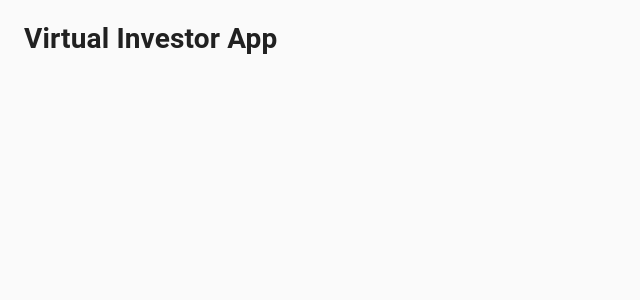
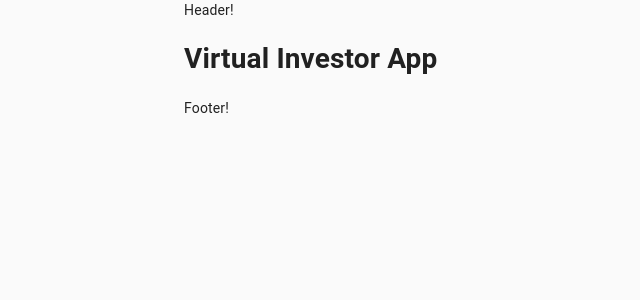
Before and after one commit to ivankhm/investor-test-app, a React (Create React App) app: page / in a window 1280 px wide. Shown: the top 300 px of the page, without its empty margins (0-640 px from the left). Built offline with nearby package versions, Linux system fonts and the light colour scheme.

Commit message:
Layout integration

```diff
--- a/src/App.tsx
+++ /dev/null
@@ -1,20 +0,0 @@
-import React, { FC } from 'react';
-import { Container, CssBaseline } from '@material-ui/core/'
-
-import { createMuiTheme, ThemeProvider  } from "@material-ui/core/styles";
-import { ruRU } from '@material-ui/core/locale';
-
-const theme = createMuiTheme({}, ruRU);
-
-const App: FC = () => {
-  return (<ThemeProvider theme={theme} >
-    <CssBaseline />
-    <Container fixed>
-      <h1>Virtual Investor App</h1>
-    </Container>
-  </ThemeProvider >
-
-  );
-}
-
-export default App;
--- /dev/null
+++ b/src/components/App.tsx
@@ -0,0 +1,13 @@
+import React, { FC, } from 'react';
+import LayoutDefault from './Layout/Deafult'
+
+const App: FC = () => {
+  return <div>
+    <LayoutDefault>
+      <h1>Virtual Investor App</h1>
+    </LayoutDefault>
+  </div>
+    ;
+}
+
+export default App;
--- /dev/null
+++ b/src/components/Layout/Deafult/Footer.tsx
@@ -0,0 +1,12 @@
+import * as React from 'react';
+
+export interface IFooterProps {
+}
+
+export default function Footer (props: IFooterProps) {
+  return (
+    <div>
+      Footer!
+    </div>
+  );
+}
--- /dev/null
+++ b/src/components/Layout/Deafult/Header.tsx
@@ -0,0 +1,12 @@
+import * as React from 'react';
+
+export interface IHeaderProps {
+}
+
+export default function Header (props: IHeaderProps) {
+  return (
+    <div>
+      Header!
+    </div>
+  );
+}
--- /dev/null
+++ b/src/components/Layout/Deafult/index.tsx
@@ -0,0 +1,31 @@
+import React, { Component, ReactNode } from 'react'
+import Footer from './Footer'
+import Header from './Header'
+import { CssBaseline, Container } from '@material-ui/core'
+
+import { createMuiTheme, ThemeProvider  } from "@material-ui/core/styles";
+import { ruRU } from '@material-ui/core/locale';
+
+const theme = createMuiTheme({}, ruRU);
+
+interface Props {
+    children: ReactNode
+}
+
+export default class LayoutDefault extends Component<Props> {
+    render() {
+        return (
+            <div>
+                <ThemeProvider theme={theme} >
+                    <CssBaseline />
+                    <Container maxWidth="md" >
+                        <Header />
+                        {this.props.children}
+                        <Footer />
+                    </Container>
+                </ThemeProvider >
+
+            </div>
+        )
+    }
+}
--- a/src/index.tsx
+++ b/src/index.tsx
@@ -1,7 +1,7 @@
 import React from 'react';
 import ReactDOM from 'react-dom';
 
-import App from './App';
+import App from './components/App';
 import * as serviceWorker from './serviceWorker';
 
 ReactDOM.render(<App />, document.getElementById('root'));
```
Also changed, not shown: 2 other files (tests, documents, lock files or other folders).
